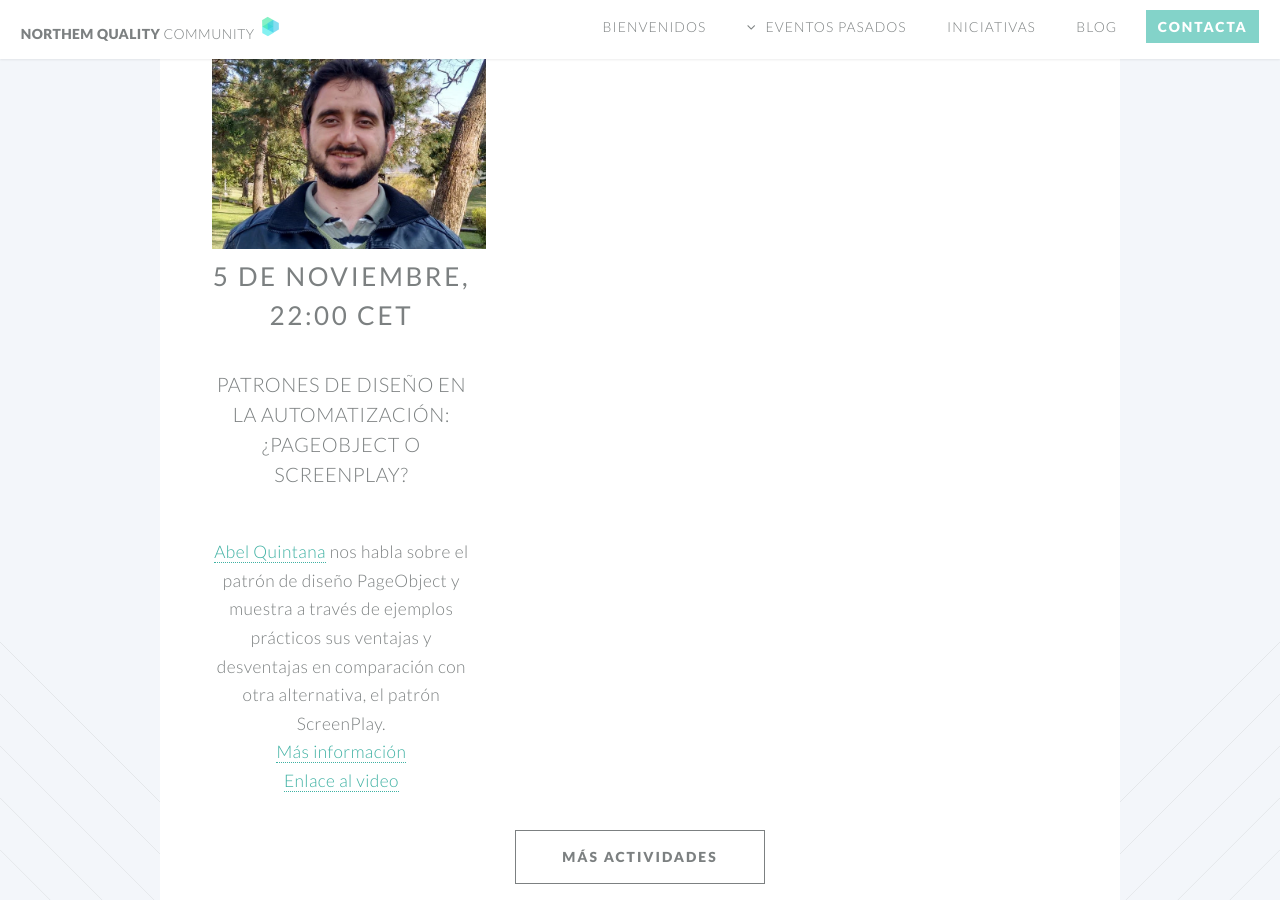
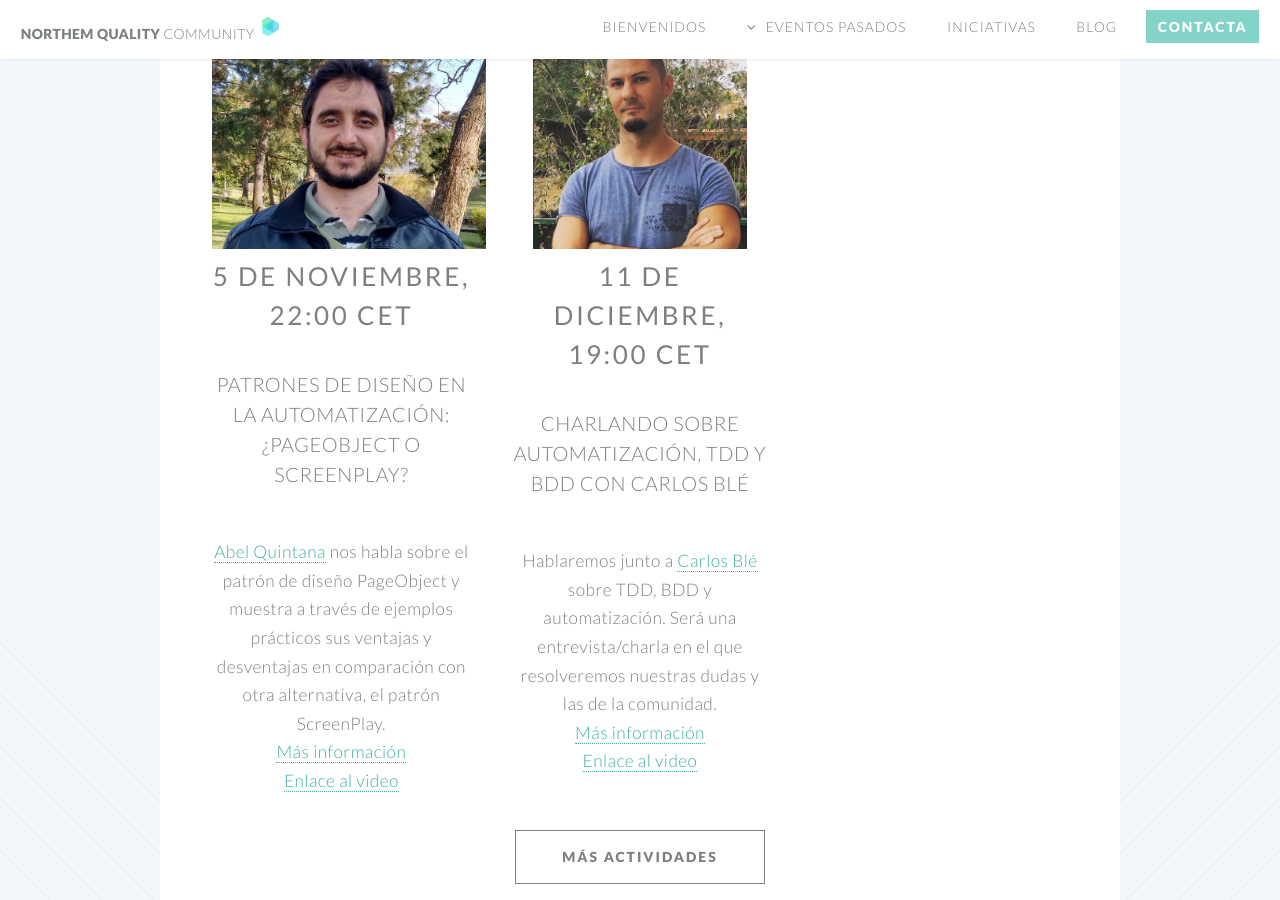
Before and after one commit to NorthemQuality/northemquality.github.io, a Jekyll site: the page built from index.html, in a window 1280 px wide and 900 px high, scrolled down 1134 px. Built offline with Jekyll 4.4.1, drawn with Linux system fonts in a browser that asks for light colours.

Commit message:
Charla carlos ble añadida

```diff
--- a/index.html
+++ b/index.html
@@ -39,6 +39,21 @@ layout: landing-page
 								<a href="https://www.youtube.com/watch?v=RYZBlgxtCRI" target="_blank">Enlace al video</a>
 							</section>
 						</div>
+						<div class="4u">
+							<section>
+								<img src="images/carlosble.png" alt="Carlos Ble" height="214"/>
+								<header>
+									<h2><strong>11 de Diciembre, 19:00 CET</strong></h2>
+								</header>
+								<p><h3>Charlando sobre automatización, TDD y BDD con Carlos Blé</h3>
+								</br>
+								Hablaremos junto a <a href="https://twitter.com/carlosble" target="_blank">Carlos Blé</a> sobre TDD, BDD y automatización. Será una entrevista/charla en el que resolveremos nuestras dudas y las de la comunidad.
+								</br>
+								<a href="https://github.com/NorthemQuality/community-activities/issues/16" target="_blank">Más información</a>
+								</br>
+								<a href="https://www.youtube.com/watch?v=GDpYGO6jRqM" target="_blank">Enlace al video</a>
+							</section>
+						</div>
 					</div>
 
 					<footer class="major">
```
Also changed, not shown: images/carlosble.png (added).
